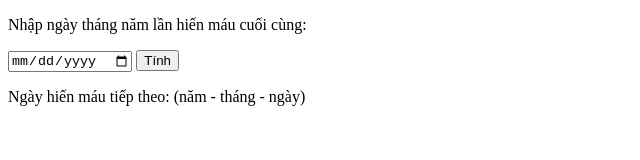
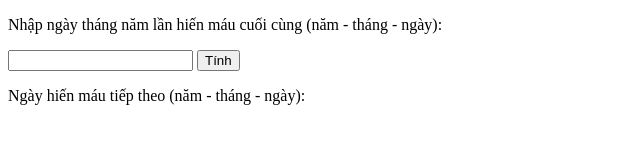
Before and after one commit to redvolunteer2016/redvolunteer2016.github.io, a plain HTML site: page index.html in a window 1280 px wide. Shown: the whole page, without its empty margins (0-640 px from the left). Drawn offline with Linux system fonts and the light colour scheme.

Commit message:
Update index.html
change input type

```diff
--- a/index.html
+++ b/index.html
@@ -6,10 +6,10 @@
 </head>
 <body>
 	<div>
-		<p>Nhập ngày tháng năm lần hiến máu cuối cùng:</p>
-		<input id="lastDBDate" type="date" min= "1994-01-24">
+		<p>Nhập ngày tháng năm lần hiến máu cuối cùng (năm - tháng - ngày):</p>
+		<input id="lastDBDate" type="text">
 		<button id = "calculateBtn">Tính</button>
-		<p id="nextDBDate">Ngày hiến máu tiếp theo: (năm - tháng - ngày)</p>
+		<p id="nextDBDate">Ngày hiến máu tiếp theo (năm - tháng - ngày): </p>
 	</div>
 </body>
 <script type="text/javascript">
@@ -20,7 +20,7 @@
 		nextDBDate.setDate(lastDBDate.getDate() + 84);
 		var nextDBDateOut = new Date(nextDBDate);
 		var output = nextDBDateOut.getUTCFullYear()+"-"+nextDBDateOut.getUTCMonth()+"-"+nextDBDateOut.getUTCDate();
-		document.getElementById("nextDBDate").innerHTML = "Ngày hiến máu tiếp theo(năm - tháng - ngày): " + output;
+		document.getElementById("nextDBDate").innerHTML = "Ngày hiến máu tiếp theo (năm - tháng - ngày): " + output;
 			//nextDBDateOut.getUTCFullYear()+"-"+nextDBDateOut.getUTCMonth()+"-"+nextDBDateOut.getUTCDate();
 	}
 	function main(){
```
